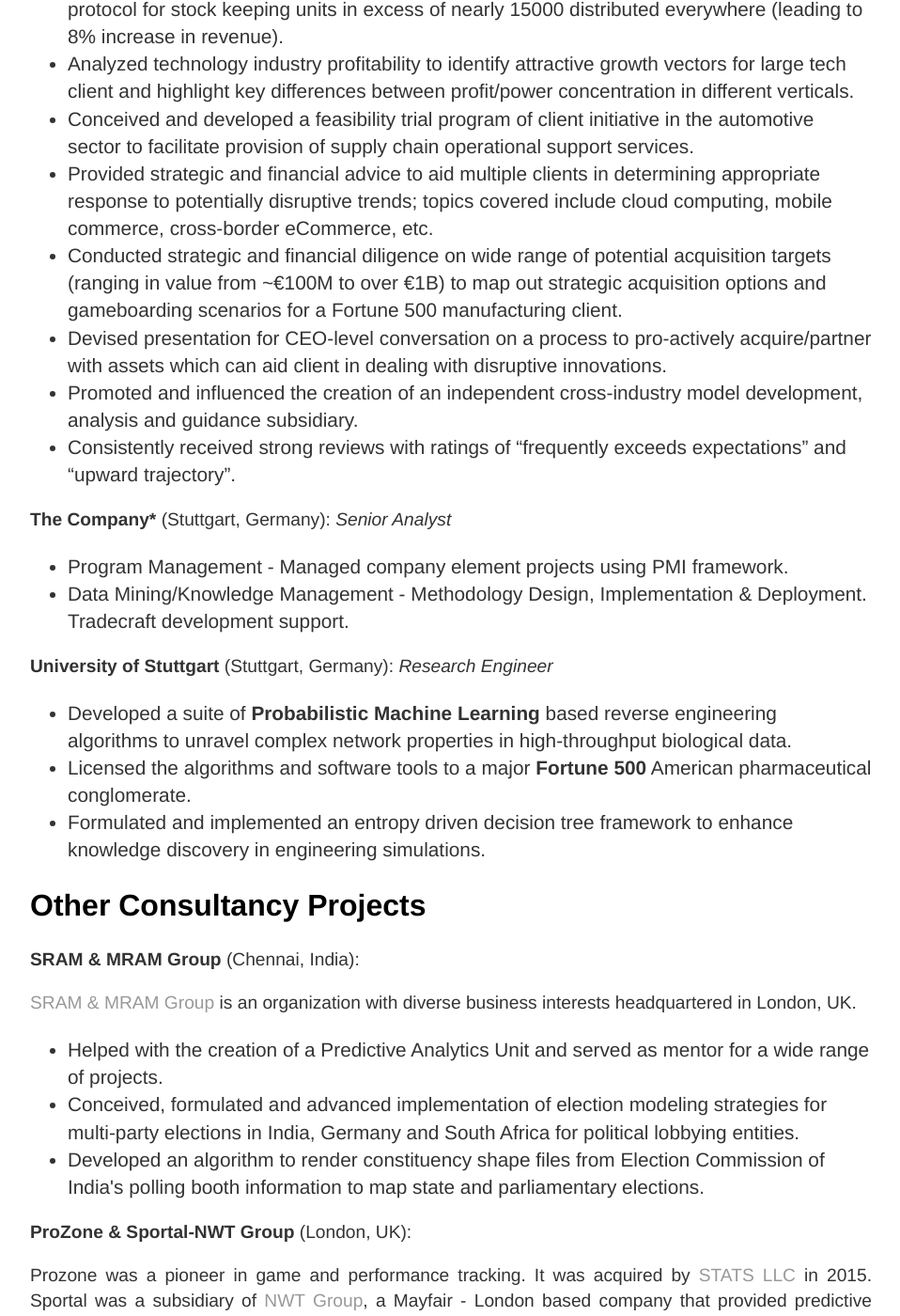
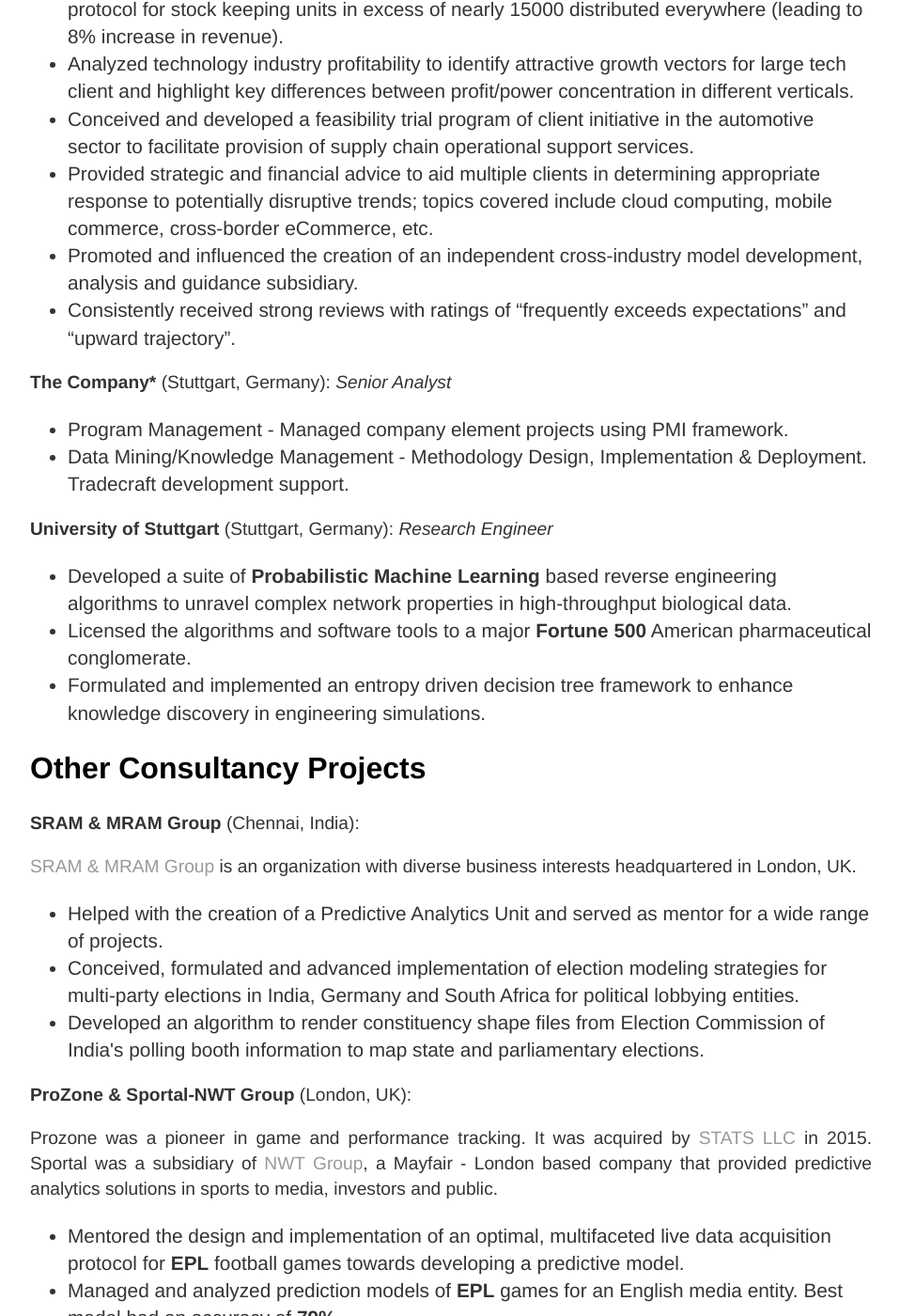
Before and after one commit to DaisukeAramaki/DaisukeAramaki.github.io, a Jekyll site: the page built from cv/index.html, in a window 1280 px wide and 1400 px high, scrolled down 1023 px. Shown: the whole window at 94% size, without its empty margins (160-1118 px from the left). Built offline with Jekyll 4.4.1, drawn with Linux system fonts in a browser that asks for light colours; some of the changed text lies outside the part shown.

Commit message:
Minor changes

```diff
--- a/cv/index.html
+++ b/cv/index.html
@@ -35,8 +35,8 @@
 											<li>Analyzed technology industry profitability to identify attractive growth vectors for large tech client and highlight key differences between profit/power concentration in different verticals.</li>
 											<li>Conceived and developed a feasibility trial program of client initiative in the automotive sector to facilitate provision of supply chain operational support services.</li>
 											<li>Provided strategic and financial advice to aid multiple clients in determining appropriate response to potentially disruptive trends; topics covered include cloud computing, mobile commerce, cross-border eCommerce,  etc.</li>
-											<li>Conducted strategic and financial diligence on wide range of potential acquisition targets (ranging in value from ~€100M to over €1B) to map out strategic acquisition options and gameboarding scenarios for a Fortune 500 manufacturing client.</li>
-											<li>Devised presentation for CEO-level conversation on a process to pro-actively acquire/partner with assets which can aid client in dealing with disruptive innovations.</li>
+											<!--<li>Conducted strategic and financial diligence on wide range of potential acquisition targets (ranging in value from ~€100M to over €1B) to map out strategic acquisition options and gameboarding scenarios for a Fortune 500 manufacturing client.</li>-->
+											<!--<li>Devised presentation for CEO-level conversation on a process to pro-actively acquire/partner with assets which can aid client in dealing with disruptive innovations.</li>-->
 											<li>Promoted and influenced the creation of an independent cross-industry model development, analysis and guidance subsidiary.</li>
 										 <li>Consistently received strong reviews with ratings of “frequently exceeds expectations” and “upward trajectory”.</li>
 									</ul>
@@ -71,7 +71,7 @@
 			 <p style='text-align: justify;'><strong>ProZone & Sportal-NWT Group</strong> (London, UK):</p>
 			 <p style='text-align: justify;'>Prozone was a pioneer in game and performance tracking. It was acquired by  <a href="https://www.stats.com/">STATS LLC</a> in 2015.  Sportal was a subsidiary of <a href ="https://www.stats.com/">NWT Group</a>, a Mayfair - London based company that provided predictive analytics solutions in sports to media, investors and public.
 			 <ul>
-						<li>Mentored the design and implementation of an optimal, multifaceted data acquisition protocol for <strong>EPL</strong> football games towards developing a predictive model.</li>
+						<li>Mentored the design and implementation of an optimal, multifaceted live data acquisition protocol for <strong>EPL</strong> football games towards developing a predictive model.</li>
             <li>Managed and analyzed prediction models of <strong>EPL</strong> games for an English media entity. Best model had an accuracy of <strong>79%</strong>.</li>
 			</ul>
 			</p>
@@ -81,7 +81,7 @@
 					<h2>Education</h2>
 		     <p style='text-align: justify;'><strong>University of Hagen </strong> (Hagen, Germany): <em>Masters in Physics, Emphasis on Theoretical Physics</em>
       	<ul>
-					    <li><strong>Thesis:</strong> Tidal disruption events in blackholes - Analysis & Simulation
+					    <li><strong>Thesis:</strong> Tidal disruption events - Analysis & Simulation
 				</ul>
 			  </p>
 			  <p style='text-align: justify;'><strong>Indian Institute of Technology Madras </strong> (Chennai, India): <em>Masters in Chemical Engineering, Emphasis on Mathematical Modeling & Simulation</em>
--- a/index.html
+++ b/index.html
@@ -17,7 +17,7 @@
 		<div class="container">
     		<div class="blurb">
         		<h1>&#38272;&#21069;&#12398;&#23567;&#20711;&#32722;&#12431;&#12396;&#32076;&#12434;&#35501;&#12416;&#12290; </h1>
-				<p>Hi there, I'm Prem aka Daisuke Aramaki and welcome to this place. <a href="/about" style="color:#009DDB">Read more about my life...</a></p>
+				<p>Hi there, I'm Prem aka Daisuke Aramaki. <a href="/about" style="color:#009DDB">Read more about my life...</a></p>
     		</div><!-- /.blurb -->
 		</div><!-- /.container -->
 		<footer>
```
